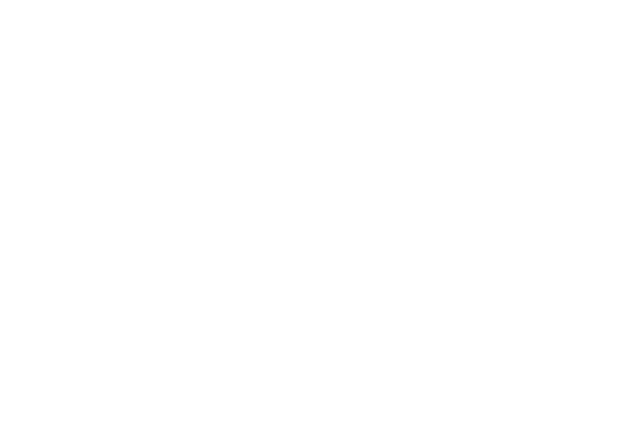
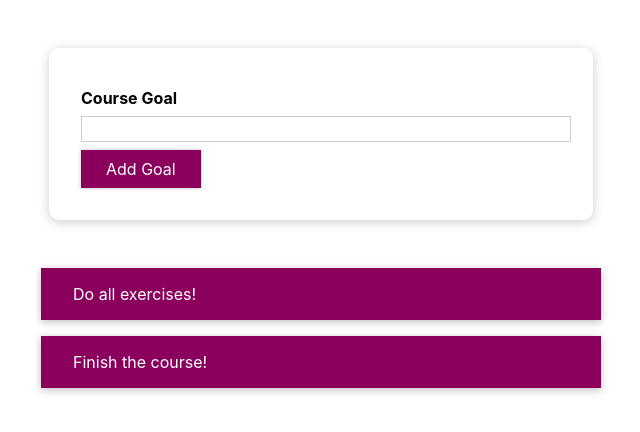
Before and after one commit to jkalandarov/goal-tracker-react-app, a React (Create React App) app: page / in a window 1280 px wide. Shown: the top 432 px of the page, without its empty margins (319-959 px from the left). Built offline with nearby package versions, Linux system fonts and the light colour scheme; the HTML template or start-up script is replaced by a standard one.

Commit message:
integrated components into App

```diff
--- a/src/App.css
+++ b/src/App.css
@@ -1,38 +1,14 @@
-.App {
-  text-align: center;
+#goals {
+  width: 35rem;
+  max-width: 90%;
+  margin: 3rem auto;
 }
 
-.App-logo {
-  height: 40vmin;
-  pointer-events: none;
+#goal-form {
+  width: 30rem;
+  max-width: 90%;
+  margin: 3rem auto;
+  padding: 2rem;
+  box-shadow: 0 2px 12px rgba(0, 0, 0, 0.2);
+  border-radius: 10px;
 }
-
-@media (prefers-reduced-motion: no-preference) {
-  .App-logo {
-    animation: App-logo-spin infinite 20s linear;
-  }
-}
-
-.App-header {
-  background-color: #282c34;
-  min-height: 100vh;
-  display: flex;
-  flex-direction: column;
-  align-items: center;
-  justify-content: center;
-  font-size: calc(10px + 2vmin);
-  color: white;
-}
-
-.App-link {
-  color: #61dafb;
-}
-
-@keyframes App-logo-spin {
-  from {
-    transform: rotate(0deg);
-  }
-  to {
-    transform: rotate(360deg);
-  }
-}
--- a/src/App.js
+++ b/src/App.js
@@ -1,8 +1,48 @@
+import React, { useState } from "react";
+import './App.css'
+import CourseInput from "./components/CourseInput/CourseInput";
+import GoalList from "./components/GoalList/GoalList";
 
 function App() {
+  const [courseGoals, setCourseGoals] = useState([
+    { text: 'Do all exercises!', id: 'g1' },
+    { text: 'Finish the course!', id: 'g2' }
+  ]);
+
+  const handleGoalAdd = enteredText => {
+    setCourseGoals(prevGoals => {
+      const updatedGoals = [...prevGoals];
+      updatedGoals.unshift({ text: enteredText, id: Math.random().toString() });
+      return updatedGoals;
+    });
+  };
+
+  const handleItemDelete = goalId => {
+    setCourseGoals(prevGoals => {
+      const updatedGoals = prevGoals.filter(goal => goal.id !== goalId);
+      console.log(prevGoals)
+      return updatedGoals;
+    });
+  };
+
+  let content = (
+    <p style={{ textAlign: 'center' }}>No goals found. Maybe add one?</p>
+  );
+
+  if (courseGoals.length > 0) {
+    content = (
+      <GoalList items={courseGoals} onDeleteItem={handleItemDelete} />
+    );
+  }
   return (
     <div className="App">
+      <section id="goal-form">
+        <CourseInput onAddGoal={handleGoalAdd}/>
+      </section>
 
+      <section id="goals">
+        {content}
+      </section>
     </div>
   );
 }
```
